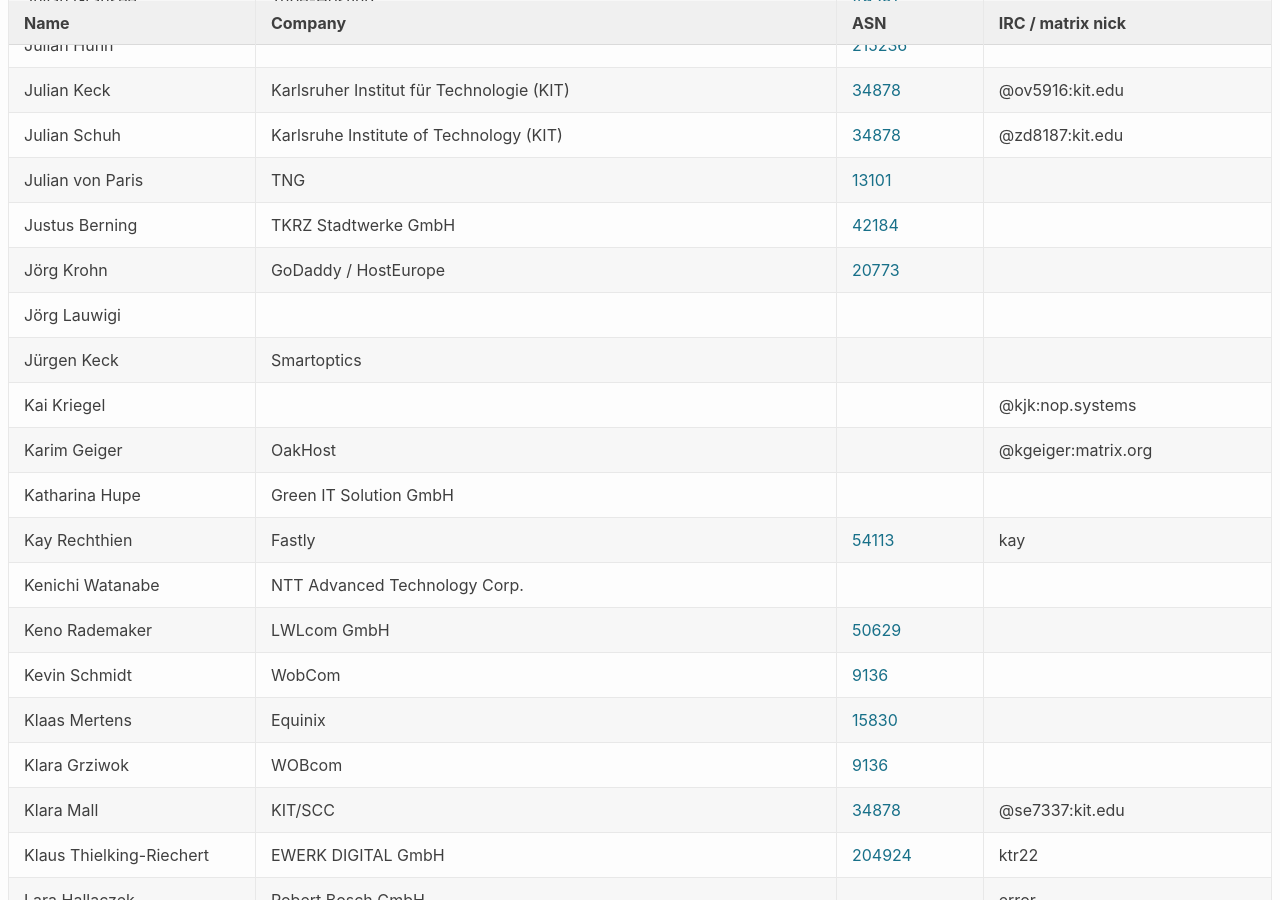
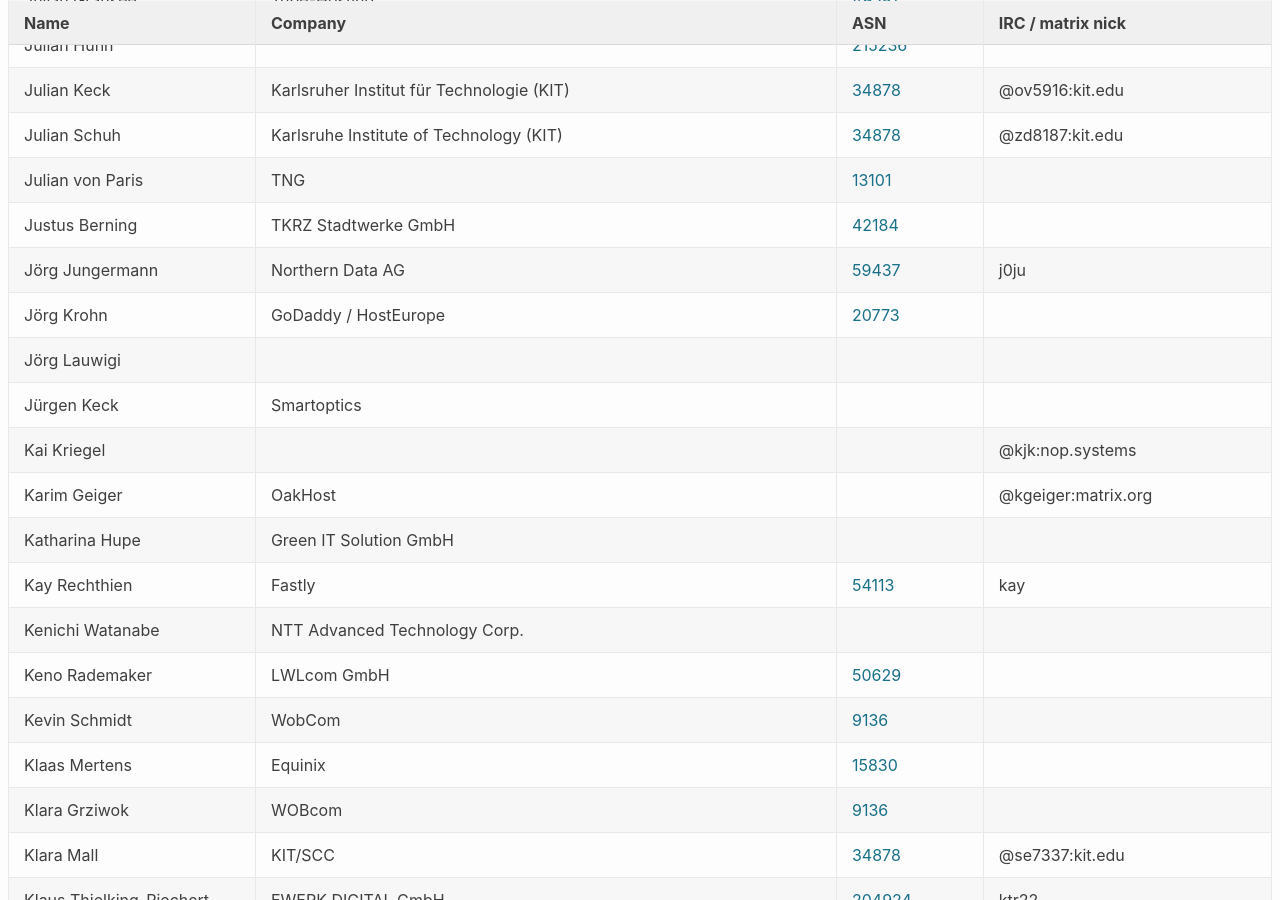
Before and after one commit to denog/pretix-attendeelist, a Jekyll site: the page built from denog16/index.markdown, in a window 1280 px wide and 900 px high, scrolled down 7606 px. Built offline with Jekyll 4.4.1, drawn with Linux system fonts in a browser that asks for light colours.

Commit message:
Latest data: Wed Oct 16 12:12:18 UTC 2024

```diff
--- a/_data/attendees_denog16_onsite.json
+++ b/_data/attendees_denog16_onsite.json
@@ -972,6 +972,12 @@
     "asn": "50030"
   },
   {
+    "name": "Jörg Jungermann",
+    "company": "Northern Data AG",
+    "irc": "j0ju",
+    "asn": "59437"
+  },
+  {
     "name": "Jörg Krohn",
     "company": "GoDaddy / HostEurope",
     "irc": null,
```
